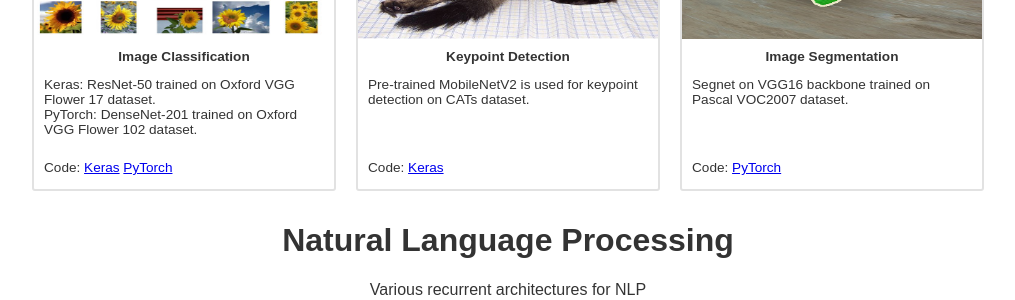
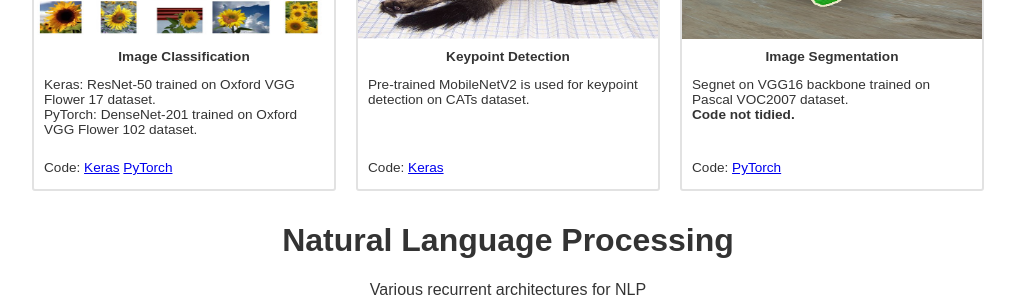
Before and after one commit to marcinbogdanski/marcinbogdanski.github.io, a Jekyll site: the page built from deep-learning.html, in a window 1280 px wide and 900 px high, scrolled down 2128 px. Shown: the part 153-453 px from the top of the window, without its empty margins (132-1147 px from the left). Built offline with Jekyll 4.4.1, drawn with Linux system fonts in a browser that asks for light colours.

Commit message:
Add comment

```diff
--- a/deep-learning.html
+++ b/deep-learning.html
@@ -185,7 +185,7 @@ layout: default
         {% include card.html
             image="/assets/images/deeplearning/segnet_moto.png"
             title="Image Segmentation"
-            description="Segnet on VGG16 backbone trained on Pascal VOC2007 dataset."
+            description="Segnet on VGG16 backbone trained on Pascal VOC2007 dataset.<br /><b>Code not tidied.</b>"
             link_text="PyTorch"
             link_href="https://marcinbogdanski.github.io/ai-sketchpad/PyTorchNN/1630_PT_SegNet_VOC2007.html"
             %}
```
